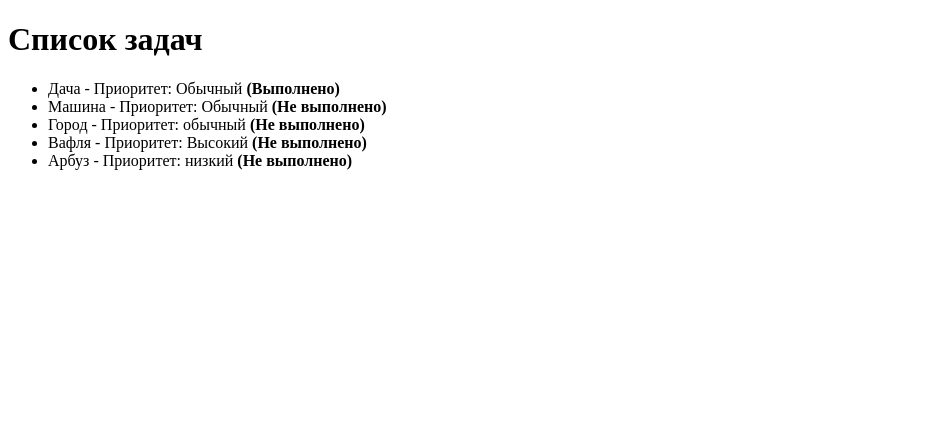
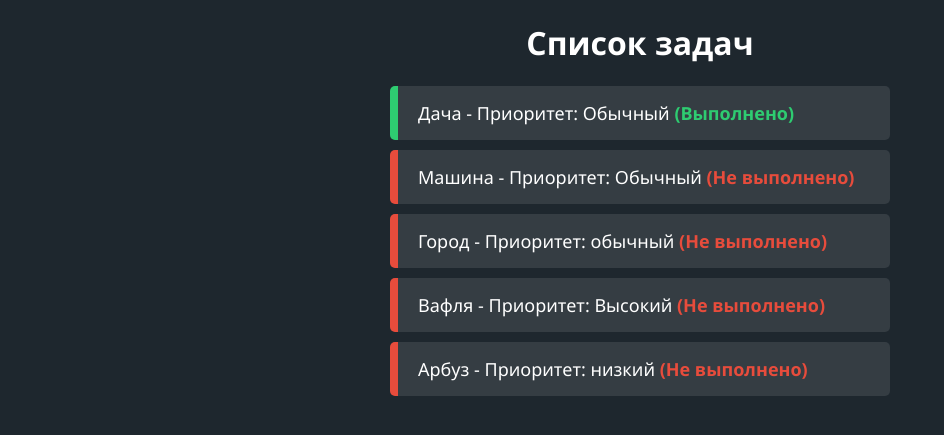
Before and after one commit to MiFix3676/Task-Manager, a Flask app: page /tasks in a window 1280 px wide. Shown: the top 435 px of the page, without its empty margins (0-944 px from the left). Run offline with Flask 3, Linux system fonts and the light colour scheme.

Commit message:
Добавил CSS стили и анимацию для карточек

```diff
--- /dev/null
+++ b/static/style.css
@@ -0,0 +1,40 @@
+h1{
+    text-align: center;
+}
+body{
+    font-family: 'Segoe UI', Tahoma, Geneva, Verdana, sans-serif;
+    margin: 0 auto;
+    max-width: 500px;
+    background-color: #1e272e;
+    color: #ffffff;
+}
+ul{
+    list-style-type: none;
+    padding: 0;
+}
+li{
+    padding: 15px 20px;
+    margin-bottom: 10px;
+    border-radius: 5px;
+    background-color: rgba(255, 255, 255, 0.1);
+    transition: transform 0.2s;
+    font-size: 18px;
+}
+li:hover {
+    transform: scale(1.05);
+    box-shadow: 0 10px 20px rgba(0,0,0,0.5);
+    cursor: pointer;
+}
+.task-done {
+    border-left: 8px solid #2ecc71;
+}
+.task-done b{
+    color: #2ecc71;
+}
+
+.task-pending {
+    border-left: 8px solid #e74c3c;
+}
+.task-pending b {
+    color: #e74c3c;
+}
--- a/templates/tasks.html
+++ b/templates/tasks.html
@@ -1,6 +1,7 @@
 <!DOCTYPE html>
 <html>
 <head>
+    <link rel="stylesheet" href="/static/style.css">
     <meta charset="UTF-8">
     <title>Мои задачи</title>
 </head>
@@ -11,7 +12,7 @@
 <ul>
     {% for task in tasks %}
 
-    <li>{{ task.name }} - Приоритет: {{ task.priority }}
+    <li class="{% if task.done %}task-done{% else %}task-pending{% endif %}">{{ task.name }} - Приоритет: {{ task.priority }}
             {% if task.done %}
                 <b>(Выполнено)</b>
 
```
